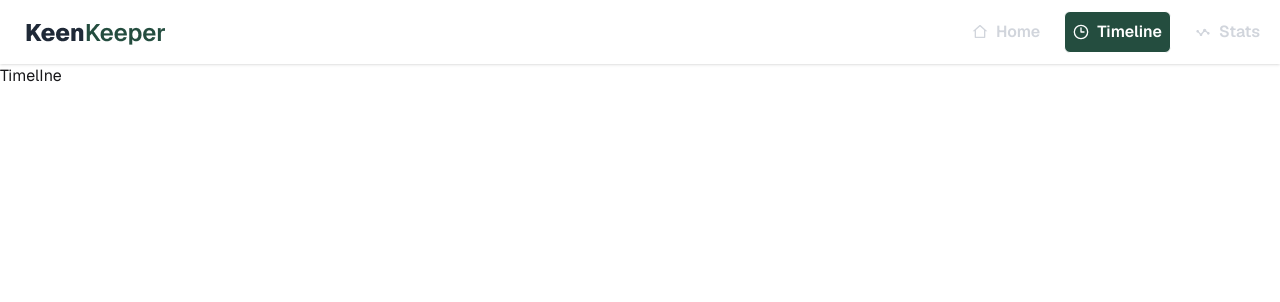
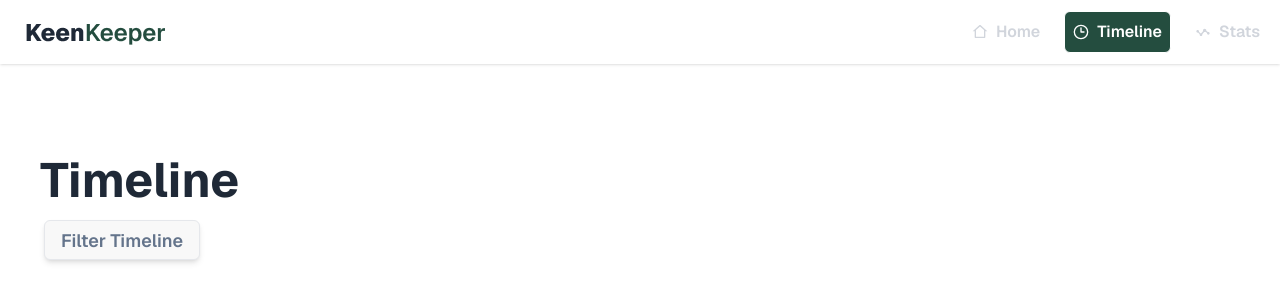
Before and after one commit to CodeByMonir/KeenKeeper, a React (Vite) app: page /timeline in a window 1280 px wide. Shown: the top 302 px of the page. Built offline with nearby package versions, Linux system fonts and the light colour scheme.

Commit message:
personal profile view is done, context api done, timeline almost ready

```diff
--- /dev/null
+++ b/src/Context/TimelineProvider.jsx
@@ -0,0 +1,15 @@
+import React, { createContext, useState } from 'react';
+
+export const timelineContext = createContext();
+
+const TimelineProvider = ({ children }) => {
+    const [storeChats, setStoreChats] = useState([]);
+
+    return (
+        <timelineContext.Provider value={[ storeChats, setStoreChats ]}>
+            { children }
+        </timelineContext.Provider >
+    );
+};
+
+export default TimelineProvider;
--- a/src/components/items/PersonCardDetails.jsx
+++ b/src/components/items/PersonCardDetails.jsx
@@ -1,25 +1,26 @@
-import React, { useState } from 'react';
+import React, { useContext } from 'react';
 import { FiArchive } from 'react-icons/fi';
 import { RiDeleteBin5Line, RiNotificationSnoozeLine } from 'react-icons/ri';
 import call from "../../assets/PhoneCall.png"
 import chat from "../../assets/ChatDots.png"
 import video from "../../assets/VideoCamera.png"
+import { timelineContext } from '../../Context/TimelineProvider';
 
 const PersonCardDetails = ({ data }) => {
 
-    const [storeChats, setStoreChats] = useState([]);
+    const [ storeChats, setStoreChats ] = useContext(timelineContext);
 
     const handleChats = (id) => {
-        const newChat = [
-           { type: id,
-            link: [chat, call, video],
+        const newChat = {
+            type: id,
+            link: id === "call" ? call : id === "chat" ? chat : video,
             name: data.name,
-            time: new Date()
-        }];
+            time: new Date().toLocaleString()
+        };
 
         setStoreChats([...storeChats, newChat]);
-    }
-    console.log(storeChats);
+
+    };
 
     return (
         <div className='grid grid-cols-1 lg:grid-cols-3 container mx-auto mt-20 gap-6'>
--- /dev/null
+++ b/src/pages/Timeline/Timeline.jsx
@@ -0,0 +1,40 @@
+import React, { useContext } from 'react';
+import { timelineContext } from '../../Context/TimelineProvider';
+
+const Timeline = () => {
+
+    const [storeChats] = useContext(timelineContext);
+
+    return (
+        <div className='max-w-300 mx-auto mt-20 min-h-screen space-y-6'>
+            <div>
+                <h2 className='text-[48px] font-bold text-[#1F2937]'>Timeline</h2>
+                <details className="dropdown">
+                    <summary className="btn m-1 p-4 rounded-md shadow-md text-[18px] text-[#64748B] border border-[#E5E7EB]">Filter Timeline</summary>
+                    <ul className="menu dropdown-content bg-base-100 rounded-box z-1 w-52 p-2 shadow-sm">
+                        <li><a>All</a></li>
+                        <li><a>Calls</a></li>
+                        <li><a>Messages</a></li>
+                        <li><a>Videos</a></li>
+                    </ul>
+                </details>
+            </div>
+            {storeChats.map((chat, ind) => {
+                const { type, link, name, time } = chat;
+
+                return (
+                    <div key={ind} className='flex items-center gap-4 p-4 shadow-md rounded-md space-y-6'>
+                        <img src={link} alt="" className='w-6 h-6' />
+                        <div>
+                            <h2 className='font-semibold'>{name}</h2>
+                            <p className='text-[12px] text-[#64748B]'>{time}</p>
+                            <p className='text-[12px] text-[#64748B]'>{type}</p>
+                        </div>
+                    </div>
+                );
+            })}
+        </div>
+    );
+};
+
+export default Timeline;
```
Also changed, not shown: src/main.jsx (+5 -2 lines).
